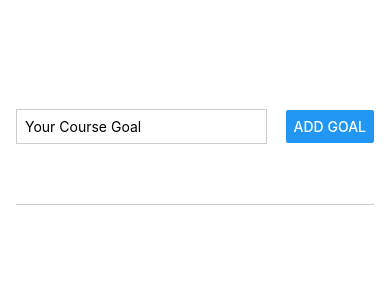
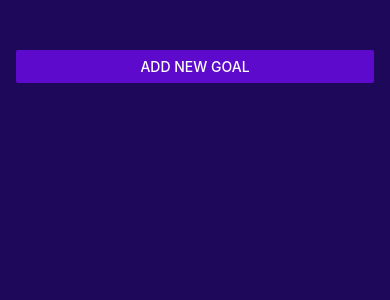
Before and after one commit to karansanghvi/RNCourse, a React Native app: screen / in a window 390 px wide. Shown: the top 300 px of the page. Built offline with nearby package versions, Linux system fonts and the light colour scheme.

Commit message:
section 2 over

```diff
--- a/App.js
+++ b/App.js
@@ -1,44 +1,69 @@
 import { useState } from 'react';
-import { StyleSheet, Text, View, Button, TextInput, ScrollView } from 'react-native';
+import { StyleSheet, View, FlatList, Button } from 'react-native';
+import GoalItem from './components/GoalItem';
+import GoalInput from './components/GoalInput';
+import { StatusBar } from 'react-native';
 
 export default function App() {
 
-  const [enteredGoalText, setEnteredGoalText] = useState('');
+  const [modalIsVisible, setModalVisible] = useState(false);
   const [courseGoals, setCourseGoals] = useState([]);
 
-  function goalInputHandler(enteredText) {
-    setEnteredGoalText(enteredText);
+  function startAddGoalHandler() {
+    setModalVisible(true);
   }
 
-  function addGoalHandler() {
+  function endAddGoalHandler() {
+    setModalVisible(false);
+  }
+
+  function addGoalHandler(enteredGoalText) {
     setCourseGoals((currentCourseGoals) => [
       ...currentCourseGoals,
-      enteredGoalText,
+      {text: enteredGoalText, id: Math.random().toString()},
     ]);
+    endAddGoalHandler();
+  }
+
+  function deleteGoalHandler(id) {
+    setCourseGoals(currentCourseGoals => {
+      return currentCourseGoals.filter((goal) => goal.id !== id);
+    });
   }
 
   return (
-    <View style={styles.appContainer}>
-      <View style={styles.inputContainer}>
-        <TextInput
-          placeholder="Your Course Goal"
-          style={styles.textInput}
-          onChangeText={goalInputHandler}
+    <>
+    <StatusBar style="light" />
+      <View style={styles.appContainer}>
+        <Button
+          title="Add New Goal"
+          color="#5e0acc"
+          onPress={startAddGoalHandler}
         />
-        <Button title="Add Goal" onPress={addGoalHandler}></Button>
+        {modalIsVisible &&
+          <GoalInput
+            onAddGoal={addGoalHandler}
+            visible={modalIsVisible}
+            onCancel={endAddGoalHandler}
+          />
+        }
+        <View style={styles.goalsContainer}>
+        <FlatList
+          alwaysBounceVertical={false}
+          data={courseGoals}
+          renderItem={(itemData) => {
+            return (
+              <GoalItem
+                text={itemData.item.text}
+                id={itemData.item.id}
+                onDeleteItem={deleteGoalHandler}
+              />
+            );
+          }}
+        />
+        </View>
       </View>
-      <View style={styles.goalsContainer}>
-        <ScrollView alwaysBounceVertical={false}>
-          {courseGoals.map((goal) =>
-            <View>
-              <View key={goal} style={styles.goalItem}>
-                <Text style={styles.goalText}>{goal}</Text>
-              </View>
-            </View>
-          )}
-        </ScrollView>
-      </View>
-    </View>
+    </>
   );
 }
 
@@ -47,33 +72,9 @@
   flex: 1,
   paddingTop: 50,
   paddingHorizontal: 16,
- },
- inputContainer: {
-  flex: 1,
-  flexDirection: 'row',
-  justifyContent: 'space-between',
-  alignItems: 'center',
-  marginBottom: 24,
-  borderBottomWidth: 1,
-  borderBottomColor: '#cccccc',
- },
- textInput: {
-  borderWidth: 1,
-  borderColor: '#CCCCCC',
-  width: '70%',
-  marginRight: 8,
-  padding: 8
+  backgroundColor: '#1e085a'
  },
  goalsContainer: {
   flex: 4,
  },
- goalItem: {
-  margin: 8,
-  padding: 8,
-  borderRadius: 6,
-  backgroundColor: '#5e0acc'
- },
- goalText: {
-  color: 'white'
- },
 });
--- /dev/null
+++ b/components/GoalInput.js
@@ -0,0 +1,83 @@
+import { View, TextInput, Button, StyleSheet, Modal, Image } from 'react-native';
+import { useState } from 'react';
+
+function GoalInput(props) {
+
+    const [enteredGoalText, setEnteredGoalText] = useState('');
+
+    function goalInputHandler(enteredText) {
+        setEnteredGoalText(enteredText);
+    }
+
+    function addGoalHandler() {
+        props.onAddGoal(enteredGoalText);
+        setEnteredGoalText('');
+    }
+
+    return (
+        <Modal visible={props.visible} animationType="slide">
+            <View style={styles.inputContainer}>
+                <Image
+                    source={require('../assets/images/goal.png')}
+                    style={styles.image}
+                />
+                <TextInput
+                    placeholder="Your Course Goal"
+                    style={styles.textInput}
+                    onChangeText={goalInputHandler}
+                    value={enteredGoalText}
+                />
+                <View style={styles.buttonContainer}>
+                    <View style={styles.button}>
+                        <Button
+                            title="Add Goal"
+                            onPress={addGoalHandler}
+                            color="#5E0acc"
+                        />
+                    </View>
+                    <View style={styles.button}>
+                        <Button
+                            title="Cancel"
+                            onPress={props.onCancel}
+                            color="#f31282"
+                        />
+                    </View>
+                </View>
+            </View>
+        </Modal>
+    );
+}
+
+export default GoalInput;
+
+const styles = StyleSheet.create({
+    inputContainer: {
+        flex: 1,
+        justifyContent: 'center',
+        alignItems: 'center',
+        padding: 16,
+        backgroundColor: '#311b6b'
+       },
+    textInput: {
+        borderWidth: 1,
+        borderColor: '#e4d0ff',
+        backgroundColor: '#e4d0ff',
+        color: '#120438',
+        borderRadius: 6,
+        width: '100%',
+        padding: 16
+    },
+    buttonContainer: {
+        flexDirection: 'row',
+        marginTop: 16,
+    },
+    button: {
+        width: 100,
+        marginHorizontal: 8
+    },
+    image: {
+        width: 100,
+        height: 100,
+        margin: 20
+    },
+})
--- /dev/null
+++ b/components/GoalItem.js
@@ -0,0 +1,28 @@
+import { StyleSheet, View, Text, Pressable } from 'react-native';
+
+function GoalItem(props) {
+    return (
+        <View style={styles.goalItem}>
+            <Pressable
+                onPress={props.onDeleteItem.bind(this, props.id)}
+                android_ripple={{color: '#dddddd'}}
+            >
+                <Text style={styles.goalText}>{props.text}</Text>
+            </Pressable>
+        </View>
+    );
+}
+
+export default GoalItem;
+
+const styles = StyleSheet.create({
+    goalItem: {
+        margin: 8,
+        borderRadius: 6,
+        backgroundColor: '#5e0acc'
+    },
+    goalText: {
+        color: 'white',
+        padding: 8
+    },
+});
```
Also changed, not shown: assets/images/goal.png (added).
